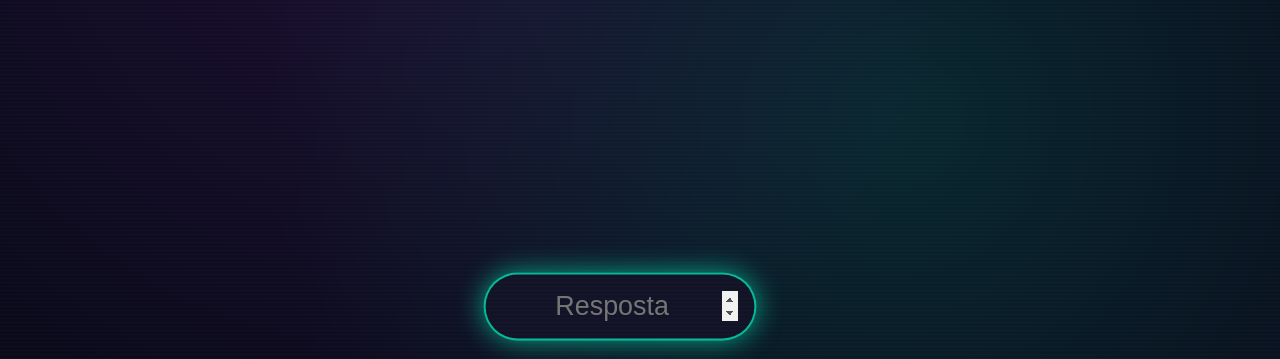
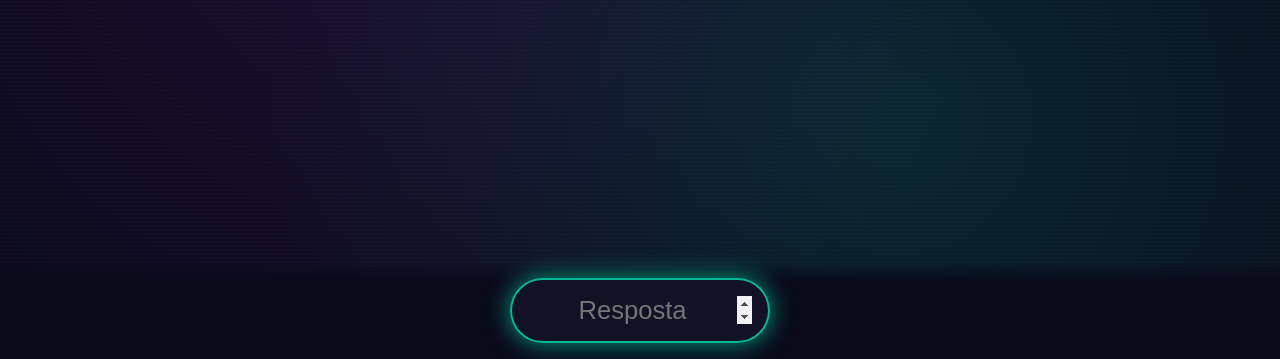
Before and after one commit to Vinnyforce0/MathMania, a plain HTML site: page HTML/iniciar.html in a window 1280 px wide. Shown: the part 441-800 px from the top of the page. Drawn offline with Linux system fonts and the light colour scheme.

Commit message:
ajuste no HUD

```diff
--- a/CSS/styles.css
+++ b/CSS/styles.css
@@ -129,18 +129,25 @@ button:hover {
 ====================================================== */
 
 #hud {
+    position: fixed;
+    top: 0;
+    left: 0;
+    width: 100%;
     display: flex;
     justify-content: space-between;
     padding: 20px;
+    z-index: 40;
 }
 
 .game-page {
-    height: 100dvh;
+    min-height: 100vh;
+    height: 100%;
     display: flex;
     flex-direction: column;
-    width: 100vw;
+    width: 100%;
     position: relative;
-    overflow: hidden;
+    overflow-x: hidden;
+    touch-action: none;
     background:
         radial-gradient(circle at 30% 40%, rgba(154, 50, 211, 0.12), transparent 60%),
         radial-gradient(circle at 70% 70%, rgba(0, 255, 200, 0.12), transparent 60%),
@@ -213,6 +220,8 @@ button:hover {
     align-items: center;
     text-align: center;
     padding: 20px;
+    padding-bottom: 120px;
+    padding-top: 100px;
 }
 
 /* Pergunta gigante */
@@ -231,19 +240,21 @@ button:hover {
 ========================= */
 
 .game-page #answer-area {
-    padding: 20px;
+    position: fixed;
+    bottom: 0;
+    left: 0;
+    width: 100%;
+    padding: 16px 20px;
     display: flex;
     justify-content: center;
-    left: 50%;
-    transform: translateX(-50%);
-    width: 100%;
+    background: linear-gradient(to top, #0a0a1a 80%, transparent);
+    z-index: 50;
 }
 
 .game-page #answerInput {
     width: 260px;
     padding: 16px;
     font-size: 1.6rem;
-    margin-left: 100%;
     text-align: center;
     border-radius: 40px;
     border: 2px solid rgba(0, 255, 200, 0.7);
@@ -255,7 +266,6 @@ button:hover {
 
 .game-page #answerInput:focus {
     box-shadow: 0 0 25px rgba(0, 255, 200, 0.6);
-    transform: scale(1.05);
 }
 
 /* ======================================================
--- a/SRC/config.js
+++ b/SRC/config.js
@@ -2,4 +2,4 @@
 // CONFIGURAÇÃO GLOBAL
 // =======================
 
-const APP_VERSION = "1.2.1"; // Atualize esta versão a cada mudança significativa
+const APP_VERSION = "1.2.2"; // Atualize esta versão a cada mudança significativa
```
Also changed, not shown: index.html (+1 -1 lines).
